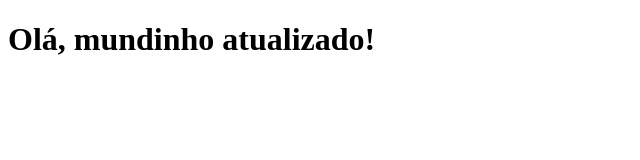
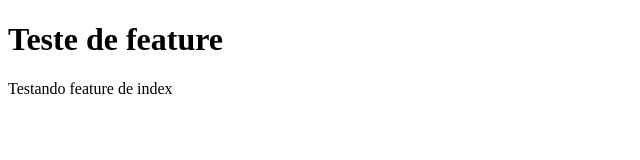
Before and after one commit to rpopuc/gha-tests, a plain HTML site: page src/index.html in a window 1280 px wide. Shown: the whole page, without its empty margins (0-640 px from the left). Drawn offline with Linux system fonts and the light colour scheme.

Commit message:
feat: update index message

```diff
--- a/src/index.html
+++ b/src/index.html
@@ -7,7 +7,10 @@
     </head>
     <body>
         <h1>
-            Olá, mundinho atualizado!
+            Teste de feature
         </h1>
+        <p>
+            Testando feature de index
+        </p>
     </body>
 </html>
```
